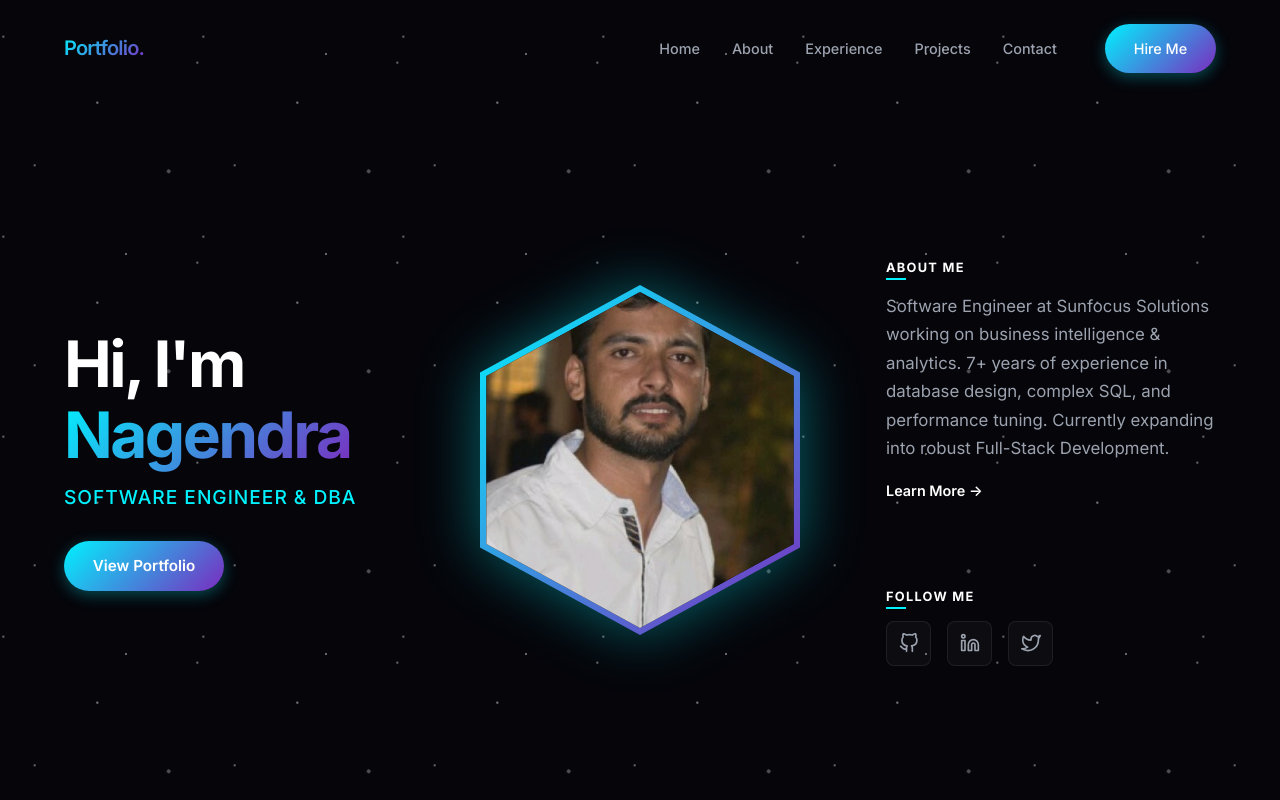
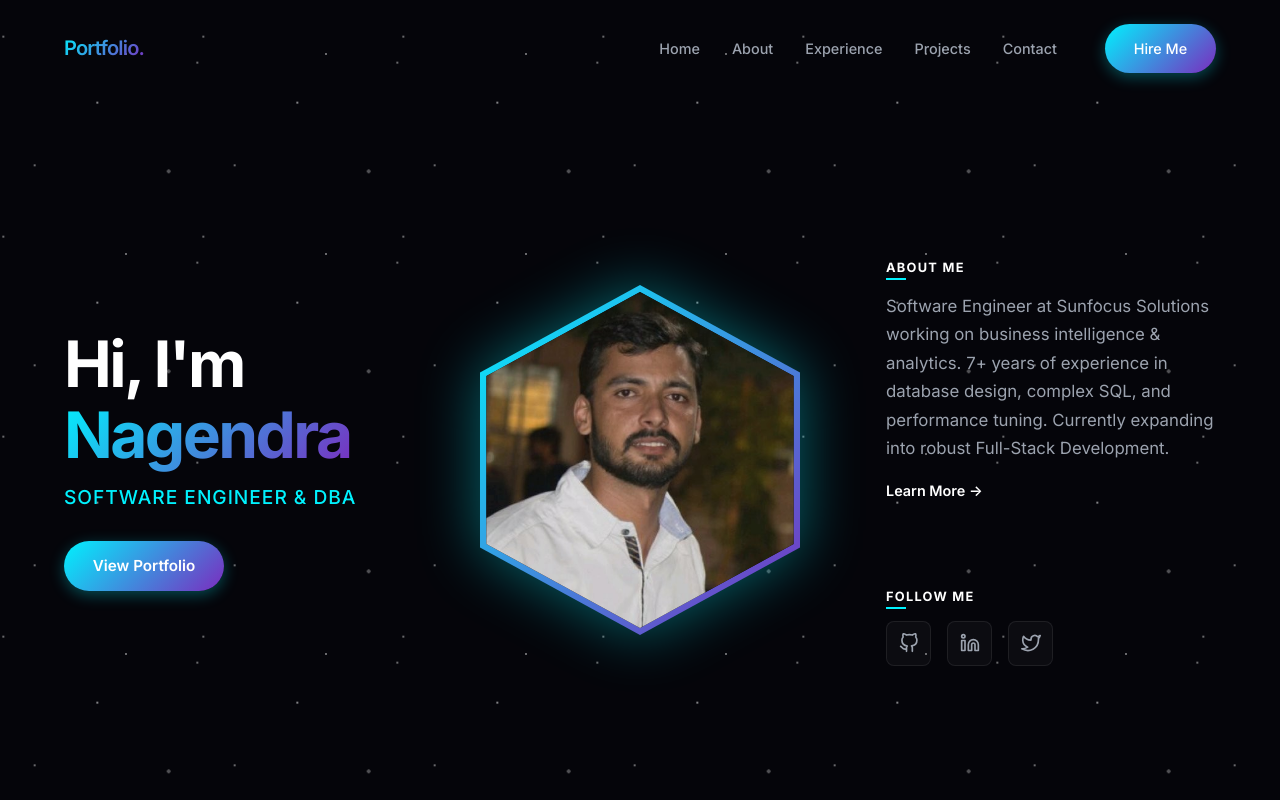
Before and after one commit to NagendraSutliya/portfolio, a React app: page / in a window 1280 px wide. Shown: the top 800 px of the page. Built offline with nearby package versions, Linux system fonts and the light colour scheme; the HTML template or start-up script is replaced by a standard one.

Commit message:
style: revert hero hexagon image sizing to original values

```diff
--- a/src/components/Hero.css
+++ b/src/components/Hero.css
@@ -141,11 +141,11 @@
 }
 
 .hexagon-image img {
-  width: 125%;
-  height: 125%;
+  width: 110%;
+  height: 110%;
   object-fit: cover;
   /* Push the image down so the head isn't chopped off by the top point of the hexagon */
-  transform: scale(1) translateY(6%);
+  transform: scale(1) translateY(8%);
   transition: all 0.4s cubic-bezier(0.175, 0.885, 0.32, 1.275);
 }
 
@@ -155,8 +155,8 @@
 }
 
 .hexagon-wrapper:hover img {
-  /* Fix typo and adjust translation so it doesn't leave empty space at the bottom */
-  transform: scale(1.05) translateY(-2%);
+  /* Scale up and pull it upwards to pop out of the top */
+  transform: scale(1.) translateY(-10%);
 }
 
 @media (max-width: 1024px) {
```
